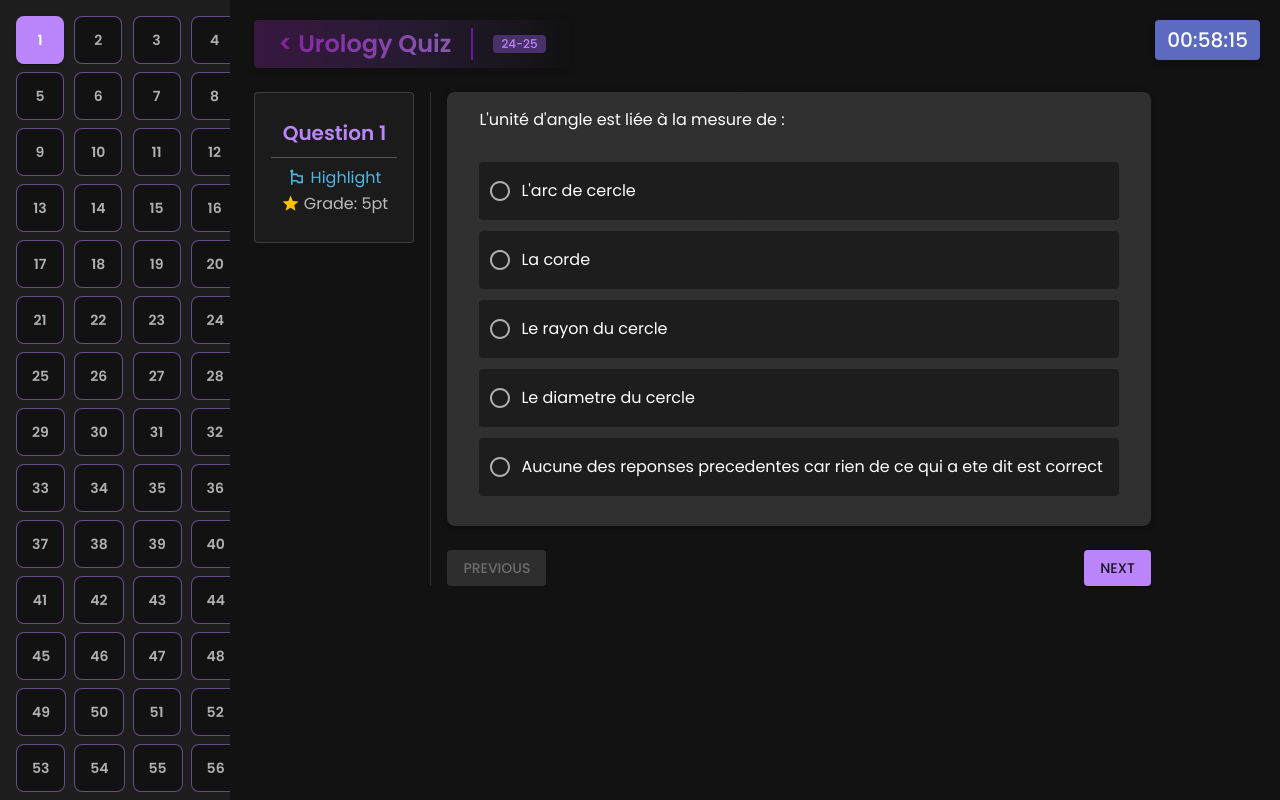
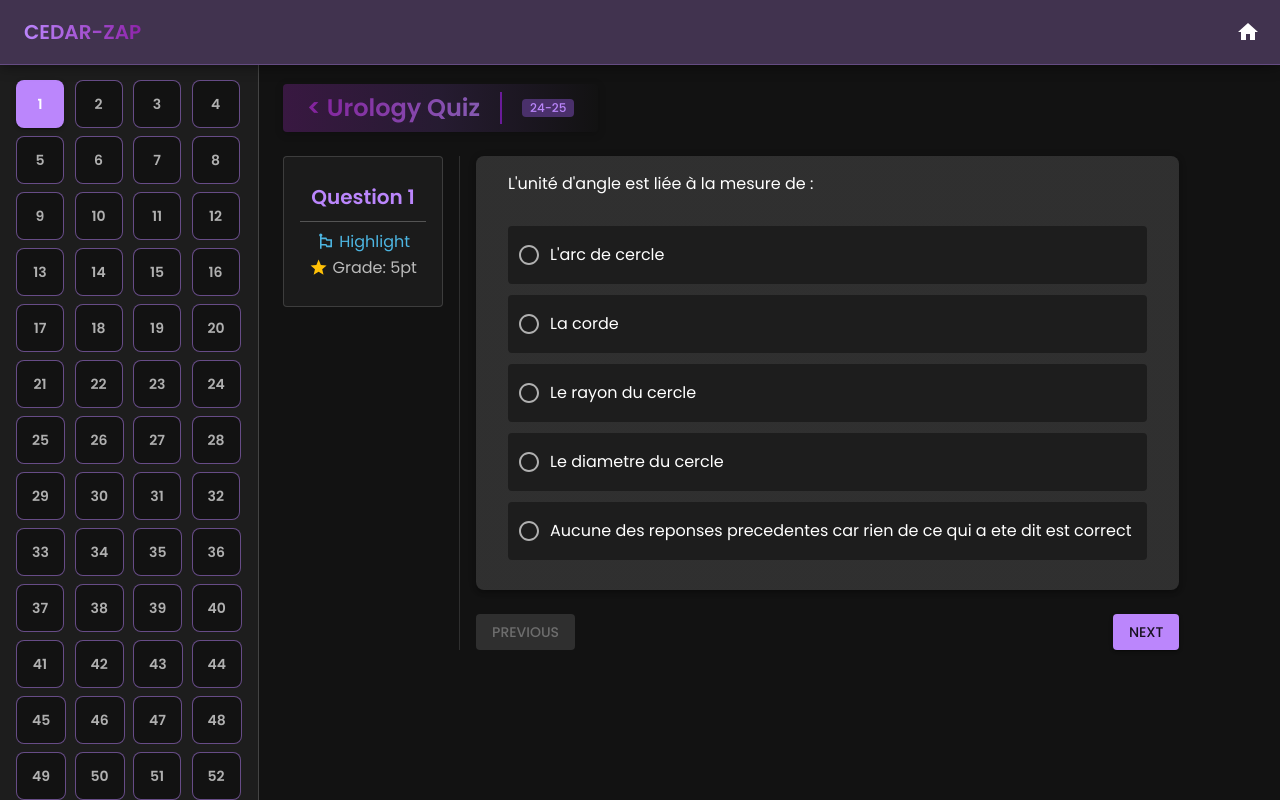
Before and after one commit to jmsazz00/cedar-zap, a React (Vite) app: page / in a window 1280 px wide. Built offline with nearby package versions, Linux system fonts and the light colour scheme.

Commit message:
Adding navbar structure

```diff
--- a/src/App.tsx
+++ b/src/App.tsx
@@ -3,11 +3,13 @@ import { ThemeProvider, CssBaseline } from "@mui/material";
 import QuizPage from "./pages/QuizPage";
 import theme from "./theme";
 import GlobalStyles from "./GlobalStyles";
+import Navbar from "./components/Navbar";
 
 const App: React.FC = () => (
   <ThemeProvider theme={theme}>
     <CssBaseline />
     <GlobalStyles />
+    <Navbar />
     <QuizPage quiz={{ duration: 3500, name: "Urology", year: "24-25" }} />
   </ThemeProvider>
 );
--- a/src/components/FinishTestButton.tsx
+++ b/src/components/FinishTestButton.tsx
@@ -8,7 +8,7 @@ interface FinishTestButtonProps {
 
 const FinishTestButton = ({
   onFinish,
-  label = "Finish Test",
+  label = "Finish",
 }: FinishTestButtonProps) => {
   return (
     <Box display="flex" justifyContent="center">
--- /dev/null
+++ b/src/components/Navbar.tsx
@@ -0,0 +1,46 @@
+import { AppBar, Box, IconButton, Toolbar, Typography } from "@mui/material";
+import HomeIcon from "@mui/icons-material/Home";
+
+const Navbar = () => {
+  return (
+    <AppBar
+      sx={{
+        backgroundColor: "#2e1f3e",
+        boxShadow: "0px 2px 12px rgba(0, 0, 0, 0.4)",
+        borderBottom: "1px solid rgba(187, 134, 252, 0.3)",
+      }}
+    >
+      <Toolbar
+        sx={{
+          display: "flex",
+          justifyContent: "space-between",
+          alignItems: "center",
+        }}
+      >
+        {/* Left Section: Logo */}
+        <Box sx={{ display: "flex", alignItems: "center" }}>
+          <Typography
+            variant="h6"
+            sx={{
+              fontWeight: "bold",
+              background: "linear-gradient(to right, #bb86fc, #8e24aa)",
+              WebkitBackgroundClip: "text",
+              WebkitTextFillColor: "transparent",
+              cursor: "pointer",
+              mr: 2,
+            }}
+          >
+            CEDAR-ZAP
+          </Typography>
+        </Box>
+
+        {/* Right Section: Home Icon */}
+        <IconButton color="inherit" edge="end" aria-label="menu">
+          <HomeIcon />
+        </IconButton>
+      </Toolbar>
+    </AppBar>
+  );
+};
+
+export default Navbar;
--- a/src/components/Sidebar.tsx
+++ b/src/components/Sidebar.tsx
@@ -16,19 +16,20 @@ const Sidebar: React.FC<{ questionCount: number }> = ({ questionCount }) => {
   return (
     <Box
       sx={{
-        minWidth: { xs: "100%", md: "18vw" },
-        height: "fit-content",
-        maxHeight: "100vh",
+        position: "sticky",
+        top: "64px",
+        height: "calc(100vh - 64px)",
+        minWidth: "fit-content",
         bgcolor: "background.paper",
         padding: 2,
         overflowY: "auto",
+        borderRight: "1px solid #444",
       }}
     >
       <Box
         sx={{
           display: "grid",
           gridTemplateColumns: {
-            xs: "repeat(1, 1fr)",
             sm: "repeat(2, 1fr)",
             md: "repeat(3, 1fr)",
             lg: "repeat(4, 1fr)",
--- a/src/pages/QuizPage.tsx
+++ b/src/pages/QuizPage.tsx
@@ -31,7 +31,7 @@ const QuizPage = ({ quiz }: Props) => {
   };
 
   return (
-    <Box sx={{ display: "flex", height: "100vh", overflow: "hidden" }}>
+    <Box sx={{ display: "flex", pt: "64px" }}>
       <QuizTimer duration={duration} onTimeUp={finishTest} />
       <Sidebar questionCount={questions.length} />
       <Container>
```
Also changed, not shown: src/assets/c-removebg-preview-up.png (added).
